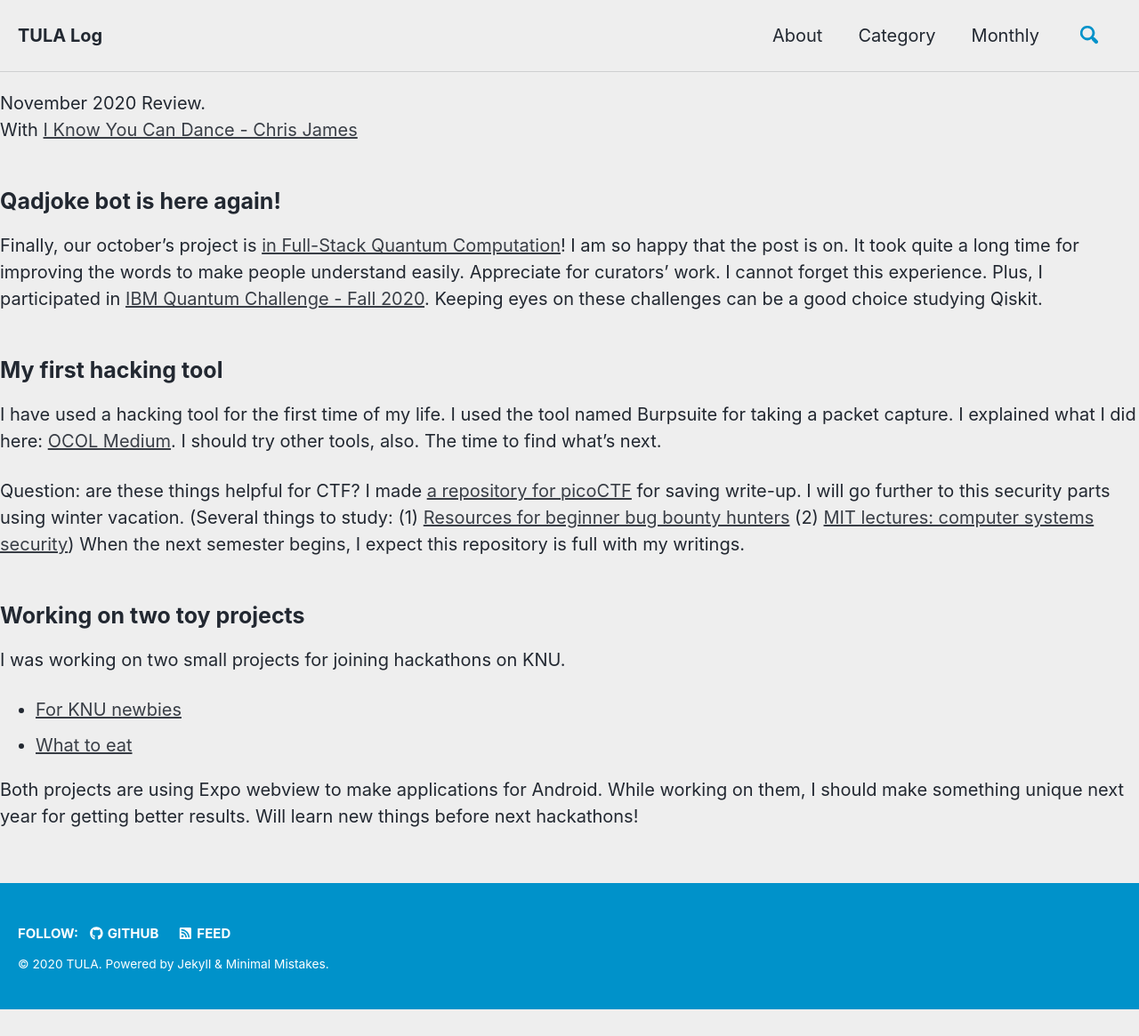
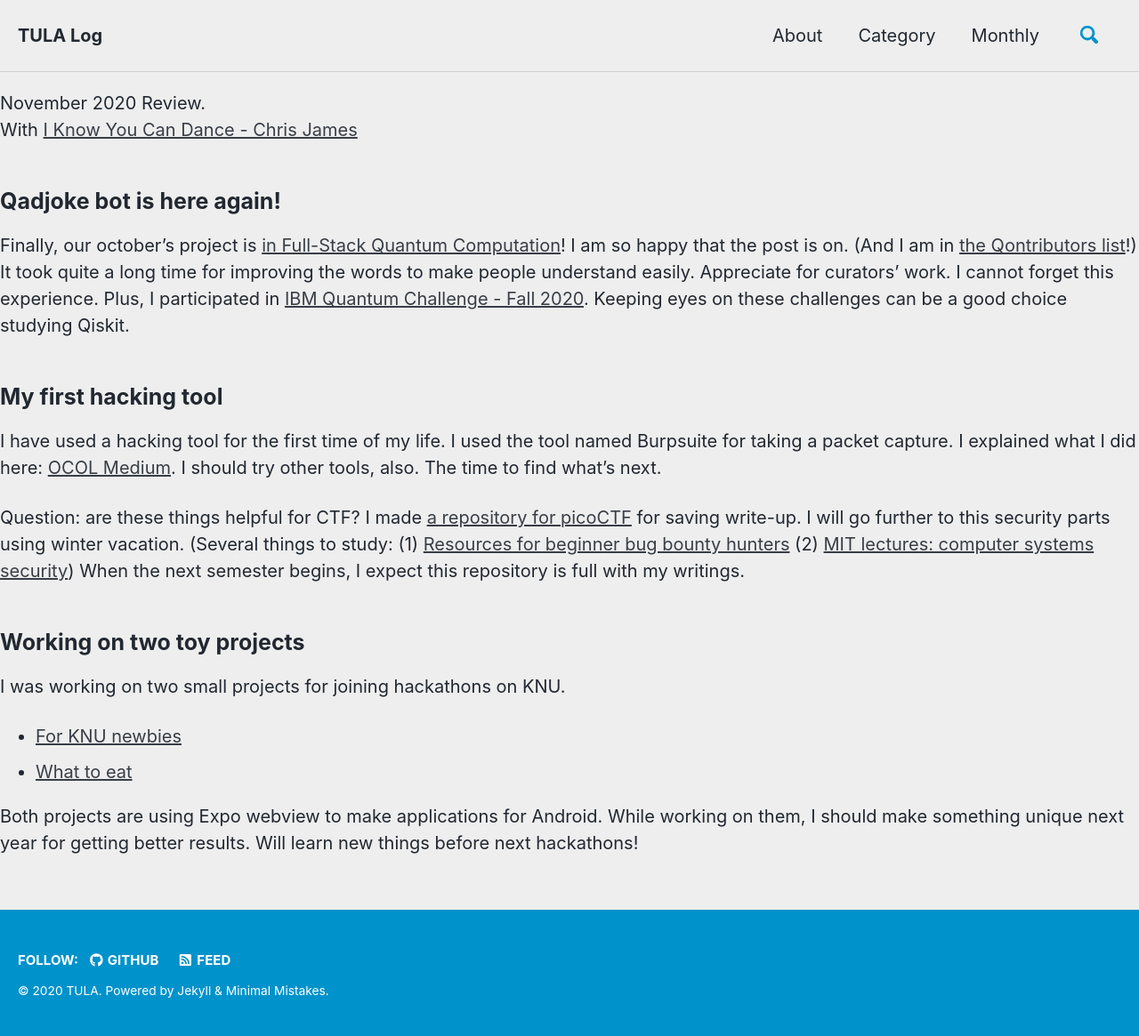
Before and after one commit to tula3and/tula3and.github.io, a Jekyll site: the page built from _docs/2020-12-13-monthly-nov.md, in a window 1280 px wide. Shown: the whole page at 89% size. Built offline with Jekyll 4.4.1, drawn with Linux system fonts in a browser that asks for light colours; cached includes are drawn as plain includes; our own code applies the rules of GitHub Pages for plain Markdown files; before the commit the page ends 1135 px from its top, so only the background shows below that; some of the changed lines change nothing that is shown.

Commit message:
Update 2020-12-13-monthly-nov.md

```diff
--- a/_docs/2020-12-13-monthly-nov.md
+++ b/_docs/2020-12-13-monthly-nov.md
@@ -2,7 +2,7 @@
 title: "2020.11."
 docs:
   - Docs
-last_modified_at: 2020-12-13
+last_modified_at: 2020-12-14
 author_profile: true
 ---
 November 2020 Review.<br/>
@@ -12,6 +12,7 @@
 
 Finally, our october's project is [in Full-Stack Quantum Computation](https://fullstackquantumcomputation.tech/blog/post-quantum-ugly-duckling/)!
 I am so happy that the post is on.
+(And I am in [the Qontributors list](https://fullstackquantumcomputation.tech/contributing/#qontributors)!)
 It took quite a long time for improving the words to make people understand easily.
 Appreciate for curators' work.
 I cannot forget this experience.
```
